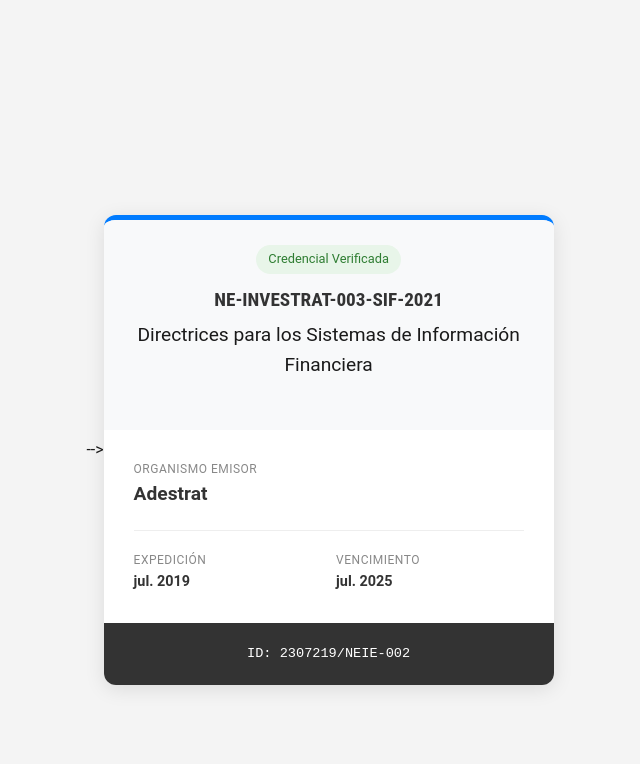
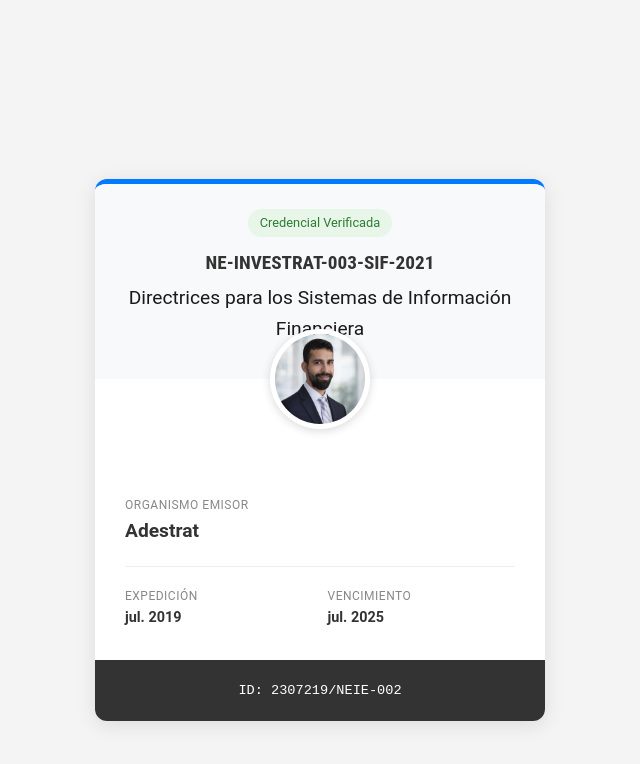
Before and after one commit to cafrhein/muro, a Jekyll site: the page credencial-neie.html, which Jekyll copies as it is, in a window 1280 px wide. Shown: the top 764 px of the page, without its empty margins (320-960 px from the left). Built offline with Jekyll 4.4.1, drawn with Linux system fonts in a browser that asks for light colours.

Commit message:
Update credencial-neie.html

```diff
--- a/credencial-neie.html
+++ b/credencial-neie.html
@@ -23,14 +23,35 @@
             width: 100%;
             overflow: hidden;
             border-top: 5px solid var(--accent-color, #007bff);
+            position: relative; /* CAMBIO: Necesario para el posicionamiento de la foto si se requiere, aunque aquí se usa flujo normal */
         }
         .credential-header {
             padding: 25px;
+            padding-bottom: 10px; /* CAMBIO: Reducido para acercar la foto */
             text-align: center;
             background: #f8f9fa;
         }
+
+        /* CAMBIO: Estilos específicos para la foto de perfil */
+        .credential-profile-img-container {
+            text-align: center;
+            margin-top: -50px; /* CAMBIO: Superpone la foto ligeramente sobre el header */
+            position: relative;
+            z-index: 10;
+        }
+        .credential-profile-img {
+            width: 100px;
+            height: 100px;
+            border-radius: 50%; /* Foto circular */
+            border: 5px solid white; /* Borde grueso blanco para resaltar */
+            box-shadow: 0 2px 10px rgba(0,0,0,0.15); /* Sombra suave */
+            object-fit: cover; /* Asegura que la foto se corte correctamente sin deformarse */
+            background-color: #eee; /* Fondo gris si la imagen tarda en cargar */
+        }
+
         .credential-body {
             padding: 30px;
+            padding-top: 60px; /* CAMBIO: Aumentado para dar espacio a la foto superpuesta */
         }
         .credential-title {
             font-size: 1.2rem;
@@ -85,12 +106,15 @@
 <body>
 
     <div class="credential-container">
-        -->
         <article class="credential-card">
             <div class="credential-header">
                 <div class="status-badge">Credencial Verificada</div>
                 <h1 class="credential-title">NE-INVESTRAT-003-SIF-2021</h1>
                 <p>Directrices para los Sistemas de Información Financiera</p>
+            </div>
+
+            <div class="credential-profile-img-container">
+                <img src="assets/img/mi-foto-perfil.png" alt="Foto de Perfil del Titular" class="credential-profile-img">
             </div>
 
             <div class="credential-body">
```
Also changed, not shown: other parts of credencial-neie.html (+1 -1 lines).
